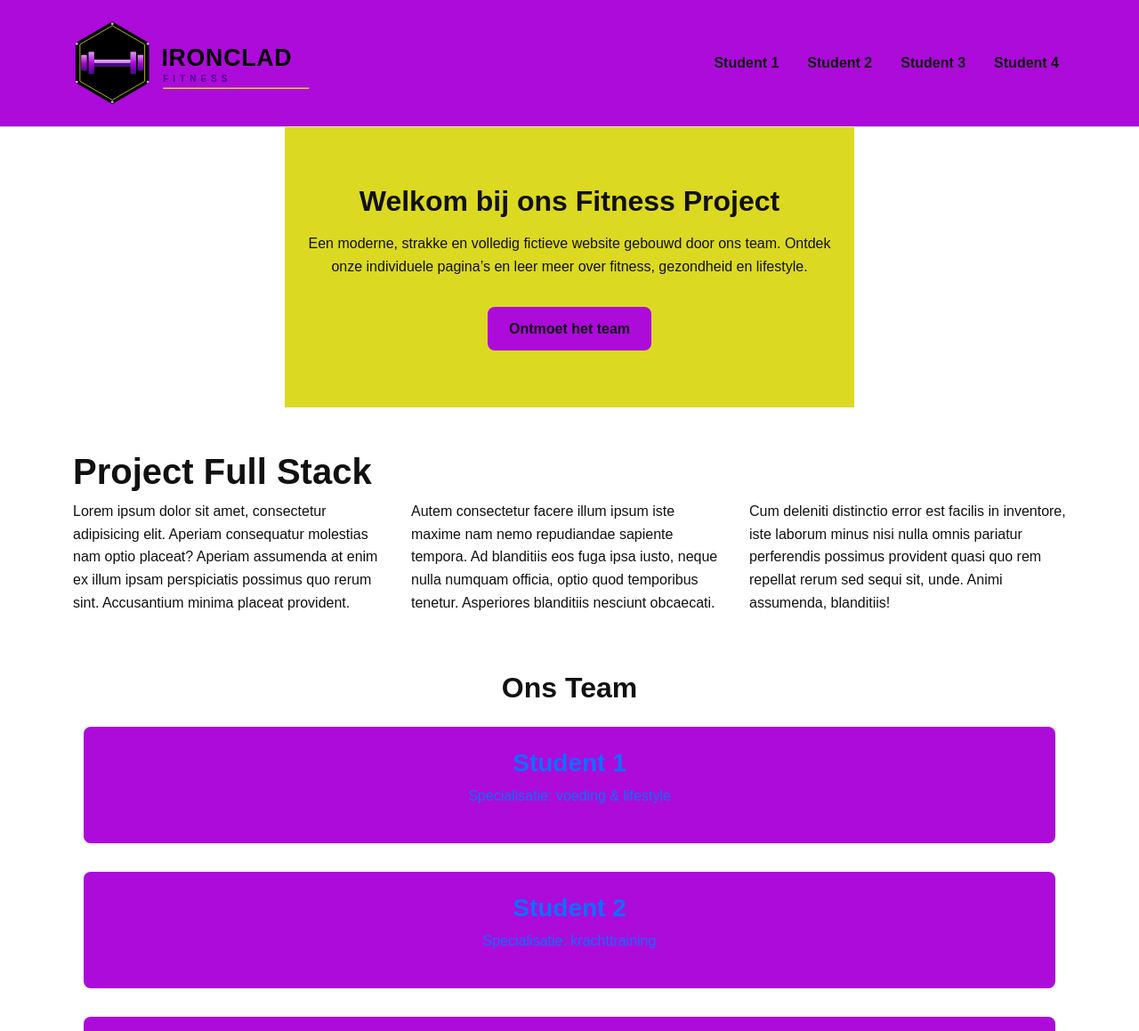
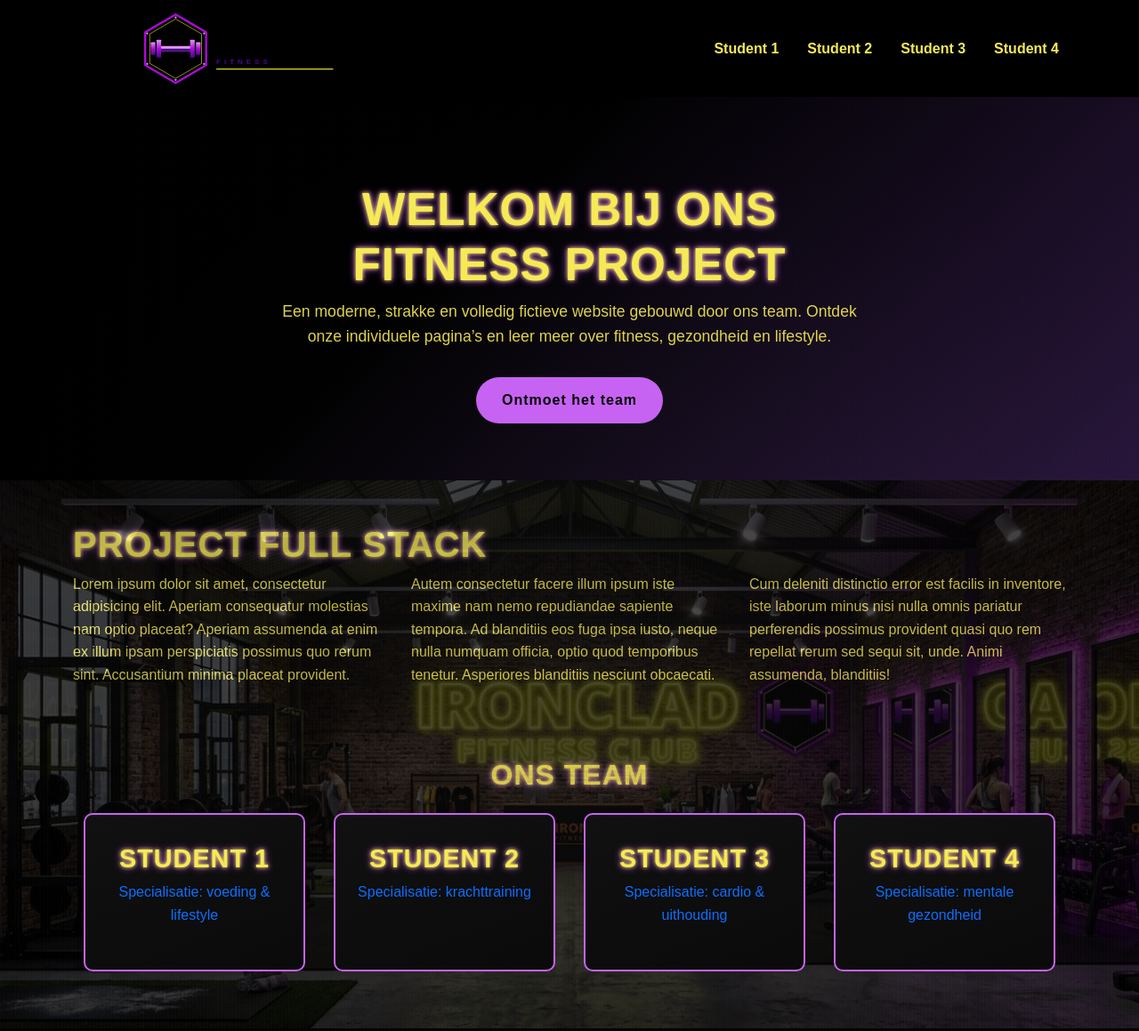
Before and after one commit to TomVanGael/Fullstack-2026-Frontend, a plain HTML site: page 2026-Fullstack-Frontend-Starting-Files/index.html in a window 1280 px wide. Shown: the top 1159 px of the page at 89% size. Drawn offline with nearby package versions, Linux system fonts and the light colour scheme.

Commit message:
Update layout in index.html student1.html and main.css and student1.css, adding 2 extra images

```diff
--- a/2026-Fullstack-Frontend-Starting-Files/common/css/main.css
+++ b/2026-Fullstack-Frontend-Starting-Files/common/css/main.css
@@ -2,25 +2,25 @@
 @import "global_vars.css";
 
 /* ================================
-   MAIN.CSS — Shared Team Styles
-   Modern Fitness Theme
-   ================================ */
+   MAIN.CSS — Industrial Neon 2.0
+   Lichter, dynamischer, moderner
+================================ */
 
 /* -------------------------------
-   CSS VARIABLES (Branding)
+   COLOR PALETTE
 -------------------------------- */
 :root {
-    --color-bg: #ffffff;
-    --color-text: #111111;
-    --color-accent: #AC0BD9;
-    --color-accent-light: #DF99F2;
-    --color-accent-dark: #713CA6;
-    --color-banner: #DCD922;
+    --color-bg: #000000;
+    --color-text: #F5EA56;
+    --color-accent: #C763F2;
+    --color-accent-dark: #9632D9;
+    --color-accent-alt: #713CA6;
+    --color-highlight: #F5EA56;
 
-    --font-title: "Bebas Neue", sans-serif;
     --font-main: "Montserrat", sans-serif;
+    --font-heading: "Bebas Neue", sans-serif;
 
-    --radius: 8px;
+    --radius: 10px;
     --transition: 0.25s ease;
 }
 
@@ -33,144 +33,239 @@
     box-sizing: border-box;
 }
 
+/* -------------------------------
+   LIGHTER INDUSTRIAL BACKGROUND
+-------------------------------- */
 body {
-    background: var(--color-bg);
     color: var(--color-text);
     font-family: var(--font-main);
     line-height: 1.6;
+
+    background-color: #000;
+
+    /* subtieler dan vorige versie */
+    background-image:
+            repeating-linear-gradient(
+                    90deg,
+                    rgba(255,255,255,0.01) 0px,
+                    rgba(255,255,255,0.01) 2px,
+                    rgba(255,255,255,0.005) 2px,
+                    rgba(255,255,255,0.005) 4px
+            ),
+            radial-gradient(circle at 50% 50%, rgba(255,255,255,0.04), transparent 70%);
 }
 
 /* -------------------------------
-   TYPOGRAPHY
+   TYPOGRAPHY — Softer Neon
 -------------------------------- */
 h1, h2, h3, h4 {
     font-family: var(--font-heading);
+    letter-spacing: 1px;
     font-weight: 700;
+    text-transform: uppercase;
+    color: var(--color-highlight);
+    animation: neonGlow 3s ease-in-out infinite alternate;
 }
 
-p {
-    margin-bottom: 1rem;
+@keyframes neonGlow {
+    0% {
+        text-shadow:
+                0 0 4px var(--color-highlight),
+                0 0 8px var(--color-accent);
+    }
+    100% {
+        text-shadow:
+                0 0 6px var(--color-highlight),
+                0 0 12px var(--color-accent-dark);
+    }
 }
 
 /* -------------------------------
-   NAVBAR
+   NAVBAR — Slimmer, cleaner
 -------------------------------- */
-.logo {
+.navbar {
+    padding: 0.6rem 1rem;
+    background: rgba(0,0,0,0.85);
+    backdrop-filter: blur(6px);
+    border-bottom: none; /* rand weg */
 }
 
 .navbar-brand img {
-    height: 100px;
-}
-
-.navbar {
-    padding: 1rem;
-    background: var(--color-accent);
-    border-bottom: 1px solid #ddd;
-    color: var(--collor-fitnessBlue);
+    height: 80px;
+    filter: none;
+    margin-left: 80px; /* logo 80px naar rechts */
 }
 
 .nav-link {
-    color: var(--collor-fitnessBlue);
-    font-weight: bold;
+    color: var(--color-highlight);
+    font-weight: 600;
     margin-left: 1rem;
+    transition: var(--transition);
+}
+
+.nav-link:hover {
+    color: var(--color-accent);
+    transform: translateY(-2px);
+}
+
+/* Banner als watermerk binnen containerbreedte */
+.navbar-inner {
+    position: relative;
+}
+
+.navbar-inner::before {
+    content: "";
+    position: absolute;
+    inset: 0;
+    /*background-image: url("../assets/banner.webp");*/
+    background-size: cover;
+    background-position: center;
+    opacity: 0.6; /* watermerk */
+    z-index: 0;
+    pointer-events: none;
+}
+
+/* Zorg dat inhoud boven de banner staat */
+.navbar-inner > * {
+    position: relative;
+    z-index: 2;
 }
 
 /* -------------------------------
-   BUTTONS
+   BUTTONS — Modern Rounded
 -------------------------------- */
-/* ============================
-   BUTTON HOVER EFFECT
-============================ */
 .btn-accent {
     background: var(--color-accent);
-    color: var(--collor-fitnessBlue);
-    font-weight: bold;
+    color: #000;
+    font-weight: 700;
+    padding: 0.8rem 1.8rem;
+    border-radius: 50px;
+    border: none;
+    transition: var(--transition);
+    letter-spacing: 1px;
     text-decoration: none;
-    padding: 0.75rem 1.5rem;
-    border-radius: var(--radius);
-    border: none;
-    transition: transform 0.35s ease, box-shadow 0.35s ease, background 0.25s ease;
     display: inline-block;
 }
 
-/* Hover: lichte rotatie + lift + schaduw */
 .btn-accent:hover {
     background: var(--color-accent-dark);
-    transform: translateY(-6px);
-    box-shadow: 0 10px 20px rgba(0, 0, 0, 0.5);
+    color: var(--color-highlight);
+    transform: translateY(-4px);
+    box-shadow: 0 6px 16px rgba(0,0,0,0.5);
 }
 
 /* -------------------------------
-   HERO SECTION
+   HERO SECTION — Lichter & dynamisch
 -------------------------------- */
 .hero_wrapper {
-    display: flex;
-    align-items: center;
-    justify-content: center;
+    padding: 6rem 1.5rem 4rem;
+    background: linear-gradient(
+            135deg,
+            rgba(0,0,0,0.8) 40%,
+            rgba(113,60,166,0.35)
+    );
 }
 
 .hero {
-    padding: 4rem 1.5rem;
-    width: 50vw;
     text-align: center;
-    background: var(--color-banner);
-    display: block;
+    max-width: 650px;
+    margin: auto;
 }
 
 .hero h1 {
-    font-size: 2rem;
-    margin-bottom: 1rem;
+    font-size: 3.2rem;
 }
 
 .hero p {
-    max-width: 600px;
-    margin: 0 auto 2rem auto;
+    font-size: 1.1rem;
+    opacity: 0.9;
+    margin-bottom: 2rem;
 }
 
 /* -------------------------------
-   TEAM SECTION
+   TEAM SECTION — Dynamischer grid
 -------------------------------- */
 .team-section {
-    padding: 3rem 1.5rem;
+    padding: 4rem 1.5rem;
 }
 
 .team-grid {
     display: grid;
     gap: 2rem;
-}
-
-/* ============================
-   TEAM CARD HOVER EFFECT
-============================ */
-.team-card {
-    background: var(--color-accent);
-    padding: 1.5rem;
-    border-radius: var(--radius);
-    text-align: center;
-    transition: transform 0.35s ease, box-shadow 0.35s ease, background-color 0.35s ease;
-    cursor: pointer;
-}
-
-/* Hover: lichte rotatie + verschuiving + schaduw */
-.team-card:hover {
-    background: var(--color-accent-dark);
-    transform: translateY(-8px);
-    box-shadow: 0 12px 25px rgba(0, 0, 0, 0.15);
+    grid-template-columns: repeat(auto-fit, minmax(230px, 1fr));
 }
 
 /* -------------------------------
-   FOOTER
+   TEAM CARDS — Modern Metal Plate
+-------------------------------- */
+.team-card {
+    background: linear-gradient(160deg, #111, #0a0a0a);
+    border: 2px solid var(--color-accent);
+    padding: 2rem 1.5rem;
+    border-radius: var(--radius);
+    text-align: center;
+    transition: var(--transition);
+    cursor: pointer;
+
+    /* dynamischer */
+    transform: translateY(0) scale(1);
+}
+
+.team-card h3 {
+    color: var(--color-highlight);
+    font-size: 1.8rem;
+}
+
+.team-card:hover {
+    background: #000;
+    border-color: var(--color-accent-dark);
+    transform: translateY(-6px) scale(1.03);
+    box-shadow: 0 12px 25px rgba(0,0,0,0.4);
+}
+
+/* ============================================
+   BACKGROUND WATERMARK — Onderste helft pagina
+============================================ */
+.page-lower-bg {
+    position: relative;
+    overflow: hidden;
+    z-index: 2;
+}
+
+.page-lower-bg::before {
+    content: "";
+    position: absolute;
+    top: 0;
+    left: 50%;
+    width: 100%;
+    height: 100%;
+    transform: translateX(-50%);
+
+    background-image: url("../assets/Background.webp");
+    background-size: cover;        /* vult ALTIJD de volledige hoogte */
+    background-position: center;   /* mooi gecentreerd */
+    background-repeat: no-repeat;  /* geen herhaling */
+
+    opacity: 0.25;
+    z-index: 0;
+    pointer-events: none;
+}
+
+/* -------------------------------
+   FOOTER — Clean & modern
 -------------------------------- */
 footer {
-    margin-top: 3rem;
+    margin-top: 4rem;
     padding: 2rem 1rem;
-    background: #575555;
-    color: #fff;
+    background: #000;
+    border-top: 2px solid var(--color-accent);
+    color: var(--color-highlight);
     text-align: center;
     font-size: 0.9rem;
 }
 
 footer a {
     color: var(--color-accent);
+    font-weight: 600;
     text-decoration: none;
 }
--- a/2026-Fullstack-Frontend-Starting-Files/index.html
+++ b/2026-Fullstack-Frontend-Starting-Files/index.html
@@ -68,6 +68,7 @@
 <!-- ============================
      JOUW BESTAANDE CONTAINER
 ============================ -->
+<div class="page-lower-bg">
     <div class="container mt-5">
         <h1>Project Full Stack</h1>
         <div class="row">
@@ -117,6 +118,7 @@
             </div>
         </section>
     </main>
+</div>
 
 
 <!-- ============================
--- a/2026-Fullstack-Frontend-Starting-Files/student1/css/student1.css
+++ b/2026-Fullstack-Frontend-Starting-Files/student1/css/student1.css
@@ -1,120 +1,124 @@
 /* ================================
    STUDENT 1 — Voeding & Lifestyle
-   Custom Stylesheet
-   Auteur: Tom Van Gael
+   Industrial Neon 2.0 Accent Variant
 ================================ */
 
 /* -------------------------------
-   KLEUREN & VARIABELEN
-   (sluiten aan bij main.css)
+   STUDENT 1 ACCENT COLORS
 -------------------------------- */
 :root {
-    --s1-green: #4CAF50;
-    --s1-green-dark: #3d8b41;
-    --s1-soft-bg: #f3f8f3;
-    --s1-text-dark: #0f2a0f;
+    --s1-accent: #C763F2;
+    --s1-accent-dark: #9632D9;
+    --s1-accent-soft: rgba(198, 99, 242, 0.15);
 }
 
-/* ================================
-   STUDENT 1 — Navbar kleur
-================================ */
+/* -------------------------------
+   NAVBAR — Accent Highlight
+-------------------------------- */
 .student1-page .navbar {
-    background-color: var(--s1-green) !important;
+    border-bottom: 2px solid var(--s1-accent);
+    background: rgba(0,0,0,0.75);
+    backdrop-filter: blur(6px);
 }
 
-.student1-page .navbar .nav-link {
-    color: white !important;
-    font-weight: bold;
+.student1-page .navbar .nav-link.active {
+    color: var(--s1-accent) !important;
+    text-shadow: 0 0 6px var(--s1-accent);
 }
-
-.student1-page .navbar .nav-link:hover,
-.student1-page .navbar .nav-link.active {
-    color: var(--s1-green-dark) !important;
-}
-
-/*.student1-page .navbar-brand img {
-    filter: brightness(0) invert(1); optioneel
-}*/
 
 /* -------------------------------
    HERO — Student 1 Variant
 -------------------------------- */
 .hero.student1-hero {
-    background: var(--s1-soft-bg);
-    border-left: 6px solid var(--s1-green);
-    border-right: 6px solid var(--s1-green);
-    padding: 4rem 2rem;
+    padding: 6rem 1.5rem 4rem;
+    background: linear-gradient(
+            135deg,
+            rgba(0,0,0,0.85) 40%,
+            rgba(198, 99, 242, 0.35)
+    );
+    border-bottom: 2px solid var(--s1-accent);
 }
 
 .hero.student1-hero h1 {
-    color: var(--s1-green-dark);
-    font-size: 2.4rem;
+    font-size: 3.2rem;
+    text-shadow:
+            0 0 4px var(--color-highlight),
+            0 0 10px var(--s1-accent);
 }
 
 .hero.student1-hero p {
-    color: var(--s1-text-dark);
-    font-size: 1.1rem;
+    opacity: 0.9;
+    max-width: 650px;
+    margin: 0 auto 2rem;
 }
 
 /* -------------------------------
    BUTTONS — Student 1 Accent
 -------------------------------- */
 .btn-s1 {
-    background: var(--s1-green);
-    color: white;
-    padding: 0.75rem 1.5rem;
-    border-radius: 8px;
+    background: var(--s1-accent);
+    color: #000;
+    font-weight: 700;
+    padding: 0.8rem 1.8rem;
+    border-radius: 50px;
+    border: none;
+    transition: var(--transition);
+    letter-spacing: 1px;
     text-decoration: none;
-    font-weight: bold;
     display: inline-block;
-    /* Animatie zoals team-cards */
-    transition: transform 0.35s ease, box-shadow 0.35s ease;
+    box-shadow: 0 0 10px rgba(198, 99, 242, 0.4);
 }
 
 .btn-s1:hover {
-    background: var(--s1-green-dark) !important;
-    transform: translateY(-6px) !important;
-    box-shadow: 0 10px 20px rgba(0, 0, 0, 0.5) !important;
+    background: var(--s1-accent-dark);
+    color: var(--color-highlight);
+    transform: translateY(-4px);
+    box-shadow: 0 6px 16px rgba(0,0,0,0.5),
+    0 0 14px var(--s1-accent);
 }
 
 /* -------------------------------
-   CONTENT BLOCKS
+   CONTENT BLOCKS — Industrial Cards
 -------------------------------- */
 .s1-section {
-    background: var(--s1-soft-bg);
-    padding: 2rem;
-    border-radius: 10px;
-    border-left: 5px solid var(--s1-green);
+    background: rgba(255,255,255,0.03);
+    padding: 2.5rem;
+    border-radius: 12px;
+    border-left: 3px solid var(--s1-accent);
+    border-right: 3px solid var(--s1-accent-dark);
     margin-bottom: 3rem;
+    backdrop-filter: blur(4px);
+    box-shadow: 0 0 12px rgba(198, 99, 242, 0.15);
 }
 
 .s1-section h2 {
-    color: var(--s1-green-dark);
+    color: var(--color-highlight);
     margin-bottom: 1rem;
+    text-shadow: 0 0 6px var(--s1-accent);
 }
 
 .s1-section p {
-    color: var(--s1-text-dark);
+    color: var(--color-text);
 }
 
 /* -------------------------------
-   IMAGES
+   IMAGES — Industrial Hover
 -------------------------------- */
 .s1-img {
     width: 100%;
-    height: 280px;      /* kies zelf de hoogte */
-    object-fit: cover;  /* zorgt dat de afbeelding mooi bijsnijdt */
+    height: 280px;
+    object-fit: cover;
     border-radius: 12px;
-    border: 3px solid var(--s1-green);
-    box-shadow: 0 8px 20px rgba(0, 0, 0, 0.15);
-
-    /* Animatie zoals team-cards */
-    transition: transform 0.35s ease, box-shadow 0.35s ease;
+    border: 2px solid var(--s1-accent);
+    box-shadow: 0 8px 20px rgba(0,0,0,0.25),
+    0 0 12px rgba(198, 99, 242, 0.25);
+    transition: 0.35s ease;
 }
 
 .s1-img:hover {
-    transform: translateY(-8px);
-    box-shadow: 0 12px 25px rgba(0, 0, 0, 0.25);
+    transform: translateY(-6px) scale(1.02);
+    box-shadow: 0 12px 25px rgba(0,0,0,0.35),
+    0 0 18px var(--s1-accent);
 }
 
 /* -------------------------------
@@ -122,10 +126,10 @@
 -------------------------------- */
 @media (max-width: 768px) {
     .hero.student1-hero {
-        padding: 2.5rem 1rem;
+        padding: 3rem 1rem;
     }
 
     .hero.student1-hero h1 {
-        font-size: 1.9rem;
+        font-size: 2.4rem;
     }
 }
```
Also changed, not shown: 2026-Fullstack-Frontend-Starting-Files/student1/student1page1.html (+6 -3 lines), 2026-Fullstack-Frontend-Starting-Files/common/assets/Background.webp (added), 2026-Fullstack-Frontend-Starting-Files/common/assets/Banner.webp (added). Lines whose indentation alone changed are shown as unchanged.
